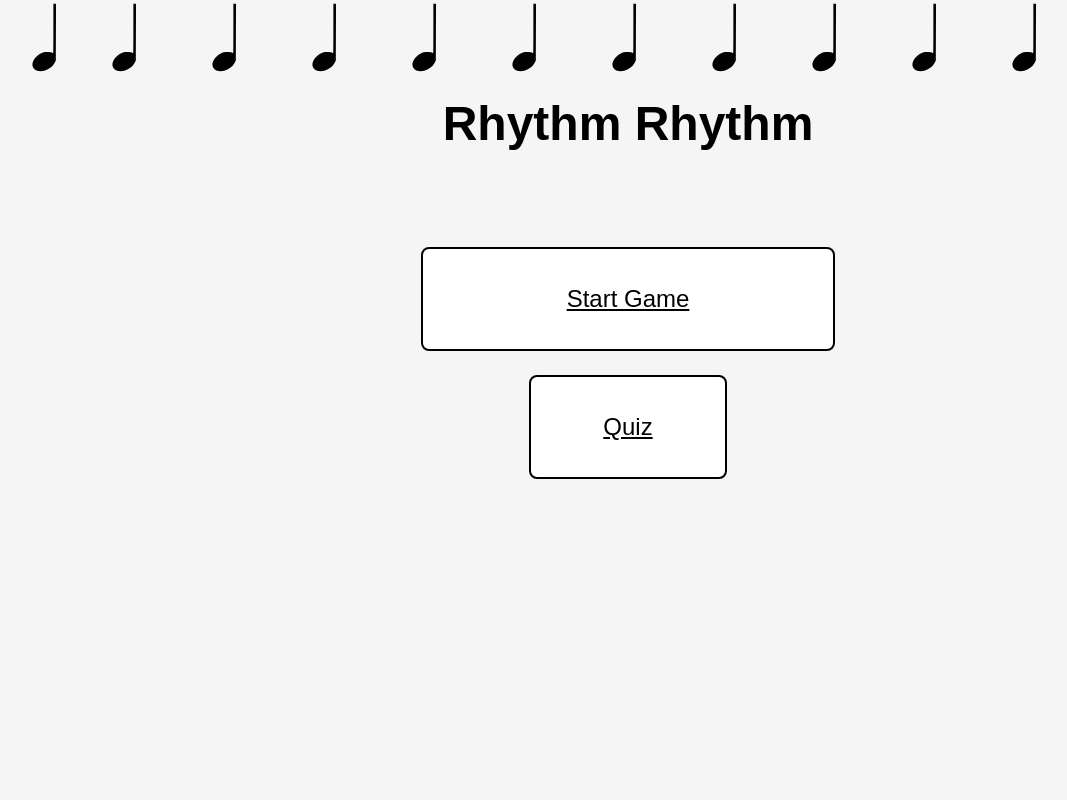
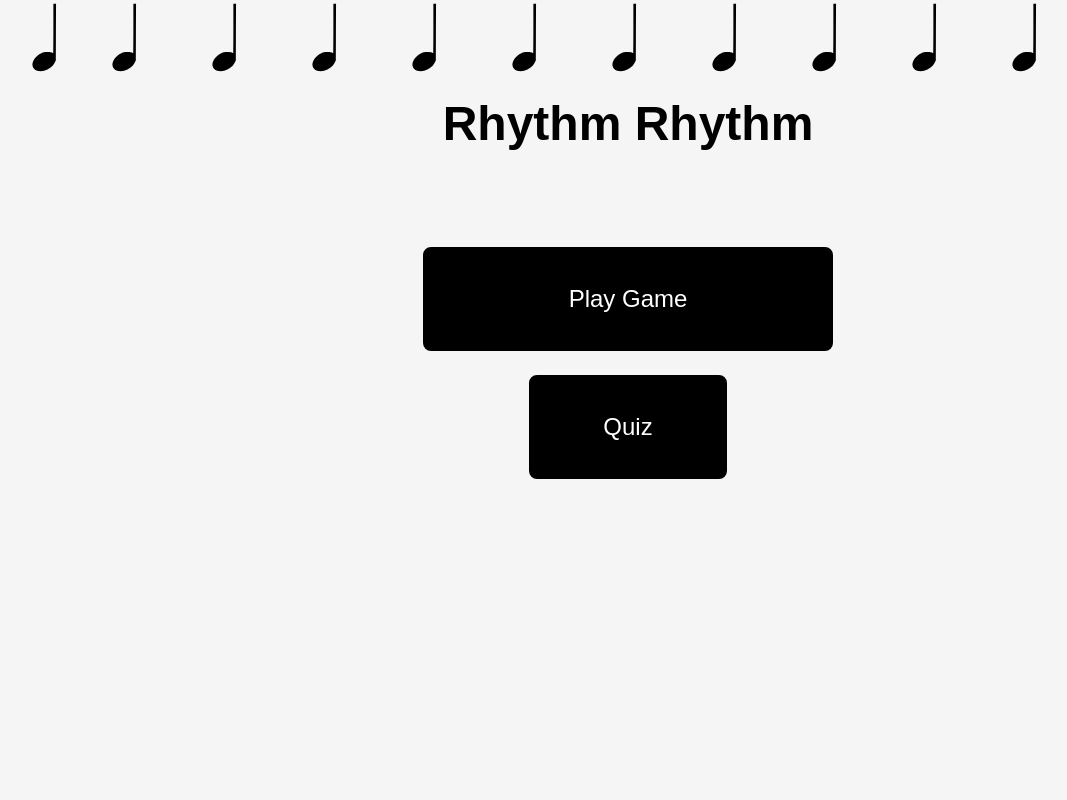
Before and after one commit to diegofdz333/UI-Design, a Flask app: page / in a window 1280 px wide. Shown: the whole page, without its empty margins (12-1079 px from the left). Run offline with Flask 3, Linux system fonts and the light colour scheme.

Commit message:
Make buttons black

```diff
--- /dev/null
+++ b/static/css/common.css
@@ -0,0 +1,10 @@
+button {
+    background-color: black;
+    color: white;
+    border: 2px solid black;
+}
+
+button:hover{
+    background-color: white;
+    color: black;
+}
--- a/static/css/index.css
+++ b/static/css/index.css
@@ -10,32 +10,11 @@ body {
   padding: 1.5em 3em;
   font-size: 1.5em;
   margin: 1em auto;
-    border: 2px solid black;
   border-radius: 8px;
-    background-color: white;
-    color: black;
   cursor: pointer;
   transition: background-color 0.2s;
   display: block;
   width: fit-content;
-  }
-
-  .button {
-    padding: 1.5em 3em;
-    font-size: 1.5em;
-    margin: 1em auto;
-    border: 2px solid black;
-    border-radius: 8px;
-    background-color: white;
-    color: black;
-    cursor: pointer;
-    transition: background-color 0.2s;
-    display: block;
-    width: fit-content;
-  }
-
-  .button:hover {
-    background-color: #e0e0e0;
 }
 
 #start-button {
--- a/static/css/quiz_result.css
+++ b/static/css/quiz_result.css
@@ -20,13 +20,10 @@ body {
     width: 200px;
     margin: 0.5em auto;
     padding: 1em;
-    border: 2px solid black;
     border-radius: 10px;
-    background-color: white;
     cursor: pointer;
     font-size: 1em;
     text-decoration: none;
-    color: black;
     transition: background-color 0.2s;
   }
 
--- a/templates/game.html
+++ b/templates/game.html
@@ -3,6 +3,7 @@
 <head>
   <meta charset="UTF-8" />
   <title>Rhythm Rhythm - Game</title>
+  <link rel="stylesheet" href="{{ url_for('static', filename='css/common.css') }}">
   <link rel="stylesheet" href="{{ url_for('static', filename='css/game.css') }}">
 </head>
 <body>
@@ -14,8 +15,7 @@
   <div id="feedback"></div>
   <button id="tapButton" class="tap-button">Tap!</button>
   <br>
-
-  <a href="{{ url_for('homepage') }}" class="home-button">Quit to Homescreen</a>
+  <button class="home-button" onclick="window.location='{{ url_for('homepage') }}'">Quit to Homescreen</button>
 
   <script src="{{ url_for('static', filename='js/game.js') }}"></script>
 </body>
--- a/templates/index.html
+++ b/templates/index.html
@@ -3,6 +3,7 @@
 <head>
   <meta charset="UTF-8" />
   <title>Rhythm Rhythm</title>
+  <link rel="stylesheet" href="{{ url_for('static', filename='css/common.css') }}">
   <link rel="stylesheet" href="{{ url_for('static', filename='css/index.css') }}">
 </head>
 <body>
@@ -70,7 +71,7 @@
   </svg>
 
   <h1 style="font-size: 3em; margin-top: 2em;" id="title">Rhythm Rhythm</h1>
-  <a href="{{ url_for('game') }}" class="button" id="start-button">Start Game</a>
-  <a href="{{ url_for('quiz') }}" class="button">Quiz</a>
+  <button class="button" id="start-button" onclick="window.location='{{ url_for('game') }}'">Play Game</button>
+  <button class="button" onclick="window.location='{{ url_for('quiz') }}'">Quiz</button>
 </body>
 </html>
--- a/templates/quiz.html
+++ b/templates/quiz.html
@@ -3,6 +3,7 @@
 <head>
   <meta charset="UTF-8" />
   <title>Rhythm Rhythm - Quiz</title>
+  <link rel="stylesheet" href="{{ url_for('static', filename='css/common.css') }}">
   <link rel="stylesheet" href="{{ url_for('static', filename='css/quiz.css') }}">
 </head>
 <body>
--- a/templates/quiz_result.html
+++ b/templates/quiz_result.html
@@ -3,14 +3,15 @@
 <head>
   <meta charset="UTF-8" />
   <title>Rhythm Rhythm - Quiz Summary</title>
+  <link rel="stylesheet" href="{{ url_for('static', filename='css/common.css') }}">
   <link rel="stylesheet" href="{{ url_for('static', filename='css/quiz_result.css') }}">
 </head>
 <body>
   <h1>Quiz Summary</h1>
   <div id="score">You got {{ score }} / 4 correct!</div>
 
-  <a href="{{ url_for('quiz') }}" class="btn">Redo Quiz</a>
-  <a href="{{ url_for('homepage') }}" class="btn">Quit to Homescreen</a>
+  <button class="btn" onclick="window.location='{{ url_for('quiz') }}'">Redo Quiz</button>
+  <button class="btn" onclick="window.location='{{ url_for('homepage') }}'">Quit to Homescreen</button>
 
   <script src="{{ url_for('static', filename='js/quiz_result.js') }}"></script>
 </body>
```
Also changed, not shown: static/css/game.css (+0 -9 lines). Lines whose indentation alone changed are shown as unchanged.
